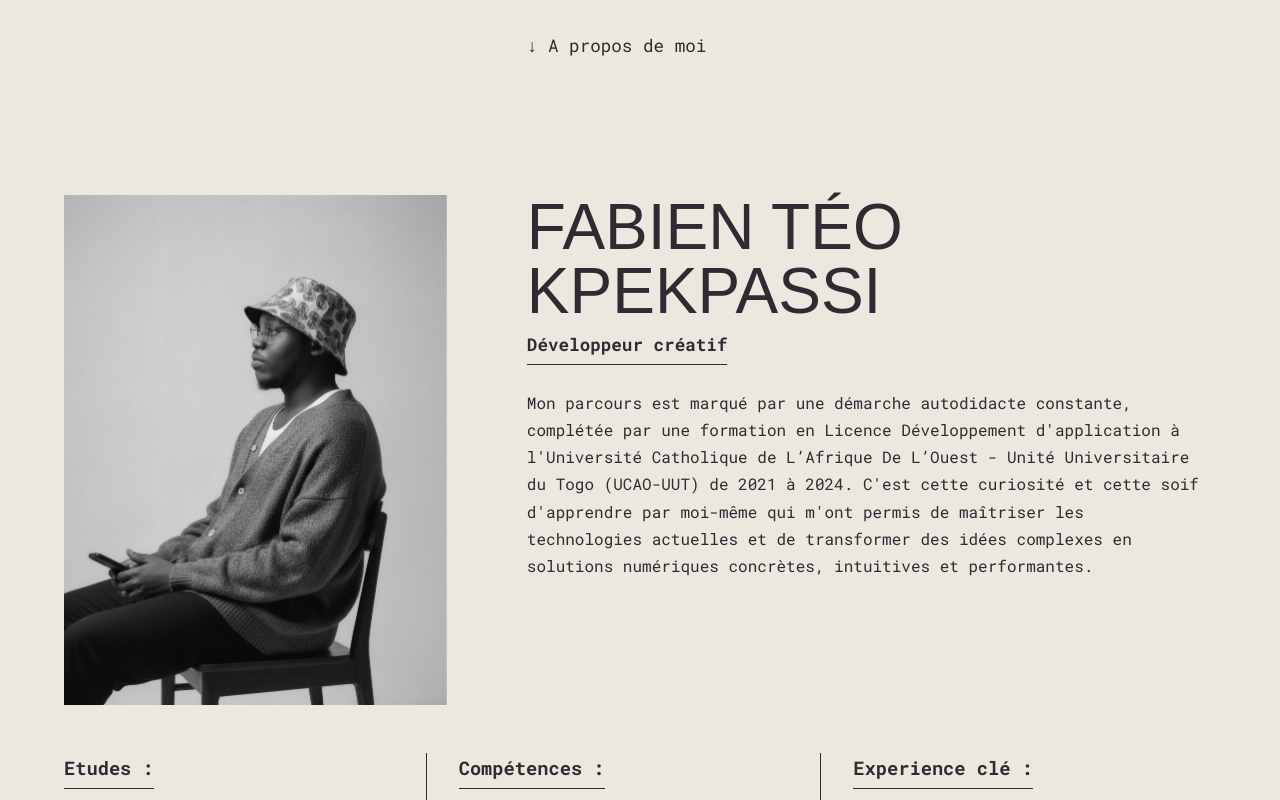
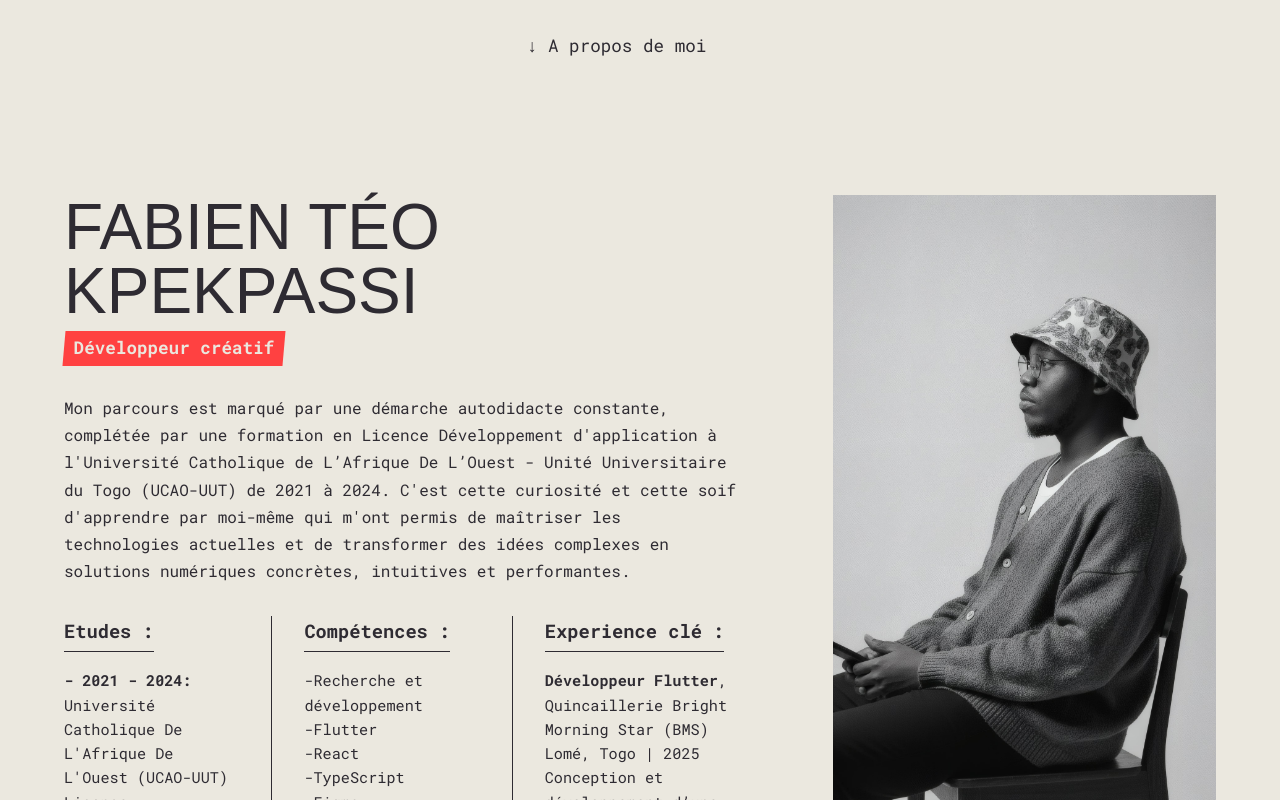
Before and after one commit to Teodev578/react_kft_portfolio, a React (Vite) app: page / in a window 1280 px wide. Shown: the part 1820-2620 px from the top of the page. Built offline with nearby package versions, Linux system fonts and the light colour scheme; a web font is replaced by a local one.

Commit message:
feat: implement sticky image effect in About section, add zoom-on-hover to images, and apply skewed background styling to text elements.

```diff
--- a/src/components/sections/About.tsx
+++ b/src/components/sections/About.tsx
@@ -11,6 +11,7 @@ export const About = () => {
                     <img src="/assets/portrait-3.avif" alt="Photo de Fabien Téo KPEKPASSi" />
                 </div>
 
+                <div className="about-content-scroll">
                     <div className="about-intro">
                         <h2 className="about-name">Fabien Téo KPEKPASSi</h2>
                         <p className="about-subtitle">{t('about_subtitle')}</p>
@@ -40,6 +41,7 @@ export const About = () => {
                     </div>
 
                     <a href="#projets" className="about-projects-link">{t('about_scroll_projects')}</a>
+                </div>
 
             </div>
         </section>
--- a/src/styles/about.css
+++ b/src/styles/about.css
@@ -4,11 +4,13 @@
 .about-section {
     background-color: var(--bg-color);
     color: var(--text-color);
-    padding: var(--header-height) var(--site-margin) 4rem;
+    padding: var(--header-height, 80px) var(--site-margin) 4rem;
     min-height: 100vh;
-    display: flex;
-    align-items: center;
-    overflow: hidden;
+
+    /* MODIFICATIONS POUR LE STICKY :
+       On passe en display: block et on utilise clip au lieu de hidden */
+    display: block;
+    overflow: clip;
 }
 
 .about-container {
@@ -20,11 +22,24 @@
     gap: 3rem;
 }
 
+.about-image-wrapper {
+    /* Ici le hidden est ok car il sert juste à couper l'image qui zoome au survol,
+       ce n'est pas un parent du sticky, C'EST l'élément sticky */
+    overflow: hidden;
+    /* Optionnel : pour adoucir les bords de l'image */
+}
+
+/* Sur mobile, la hauteur s'adapte automatiquement */
 .about-image-wrapper img {
     width: 100%;
     height: auto;
     object-fit: cover;
     display: block;
+    transition: transform 0.6s cubic-bezier(0.33, 1, 0.68, 1);
+}
+
+.about-image-wrapper:hover img {
+    transform: scale(1.05);
 }
 
 .about-name {
@@ -41,9 +56,33 @@
     font-weight: 700;
     font-size: 1.1rem;
     display: inline-block;
-    padding-bottom: 5px;
-    margin-bottom: 1.5rem;
-    border-bottom: 1px solid var(--border-color);
+    padding: 0.2rem 0.6rem;
+    margin-bottom: 1.8rem;
+    position: relative;
+    z-index: 1;
+    color: var(--bg-color);
+    transition: transform 0.3s ease;
+}
+
+.about-subtitle::before {
+    content: "";
+    position: absolute;
+    top: 0;
+    left: 0;
+    width: 100%;
+    height: 100%;
+    background-color: var(--accent-color);
+    z-index: -1;
+    transform: skewX(-5deg);
+    transition: background-color 0.3s ease;
+}
+
+.about-subtitle:hover {
+    transform: scale(1.05);
+}
+
+.about-subtitle:hover::before {
+    background-color: var(--text-color);
 }
 
 .about-description {
@@ -88,25 +127,54 @@
     color: var(--accent-color);
 }
 
+/* ======================================================== */
+/*               MODE DESKTOP & EFFET STICKY                */
+/* ======================================================== */
 @media (min-width: 992px) {
     .about-container {
-        grid-template-columns: 1fr 1.8fr;
+        grid-template-columns: 1.8fr 1fr;
+        /* Texte à gauche (plus large), Image à droite */
         gap: 3rem 5rem;
-        align-items: stretch;
+
+        /* INDISPENSABLE : Empêche l'image de s'étirer en hauteur jusqu'en bas */
+        align-items: start;
     }
 
+    .about-intro {
+        order: 1;
+    }
+
+    /* === LE CŒUR DE L'EFFET STICKY === */
+    .about-image-wrapper {
+        order: 2;
+
+        position: sticky;
+        top: calc(var(--header-height, 80px) + 2rem);
+
+        /* On lui donne une hauteur fixe calculée en fonction de l'écran */
+        height: calc(100vh - var(--header-height, 80px) - 6rem);
+        min-height: 400px;
+        /* Sécurité */
+    }
+
+    /* On force l'image à prendre 100% de la hauteur du wrapper sticky sur desktop */
     .about-image-wrapper img {
         height: 100%;
     }
 
+    /* La grille de détails en bas prend toute la largeur */
     .about-details-grid {
         grid-column: 1 / -1;
         grid-template-columns: repeat(3, 1fr);
         gap: 2rem;
+        order: 3;
+        margin-top: 2rem;
+        /* Espace supplémentaire au dessus des détails */
     }
 
     .about-projects-link {
         grid-column: 1 / -1;
+        order: 4;
     }
 
     .about-detail-item:not(:last-child) {
@@ -115,6 +183,9 @@
     }
 }
 
+/* ======================================================== */
+/*                       ANIMATIONS                         */
+/* ======================================================== */
 .about-section .about-image-wrapper,
 .about-section .about-name,
 .about-section .about-subtitle,
--- a/src/styles/contact.css
+++ b/src/styles/contact.css
@@ -144,18 +144,34 @@
 .contact-email-new {
     font-family: var(--font-body);
     font-size: 1.25rem;
-    background-color: var(--accent-color);
     color: var(--bg-color);
     padding: 0.2rem 0.6rem;
     font-weight: 700;
-    transition: transform 0.3s ease, background-color 0.3s ease;
+    position: relative;
+    z-index: 1;
     display: inline-block;
+    transition: transform 0.3s ease;
+}
+
+.contact-email-new::before {
+    content: "";
+    position: absolute;
+    top: 0;
+    left: 0;
+    width: 100%;
+    height: 100%;
+    background-color: var(--accent-color);
+    z-index: -1;
+    transform: skewX(-5deg);
+    transition: background-color 0.3s ease;
 }
 
 .contact-email-new:hover {
     transform: scale(1.05);
+}
+
+.contact-email-new:hover::before {
     background-color: var(--text-color);
-    color: var(--bg-color);
 }
 
 .contact-background-text {
--- a/src/styles/services.css
+++ b/src/styles/services.css
@@ -77,6 +77,7 @@
 /* Base (Mobile) pour l'image */
 .services-image-wrapper {
     width: 100%;
+    overflow: hidden;
 }
 
 .services-image-wrapper img {
@@ -84,6 +85,11 @@
     height: 100%;
     object-fit: cover;
     display: block;
+    transition: transform 0.6s cubic-bezier(0.33, 1, 0.68, 1);
+}
+
+.services-image-wrapper:hover img {
+    transform: scale(1.05);
 }
 
 /* ======================================================== */
```
Lines whose indentation alone changed are shown as unchanged.
